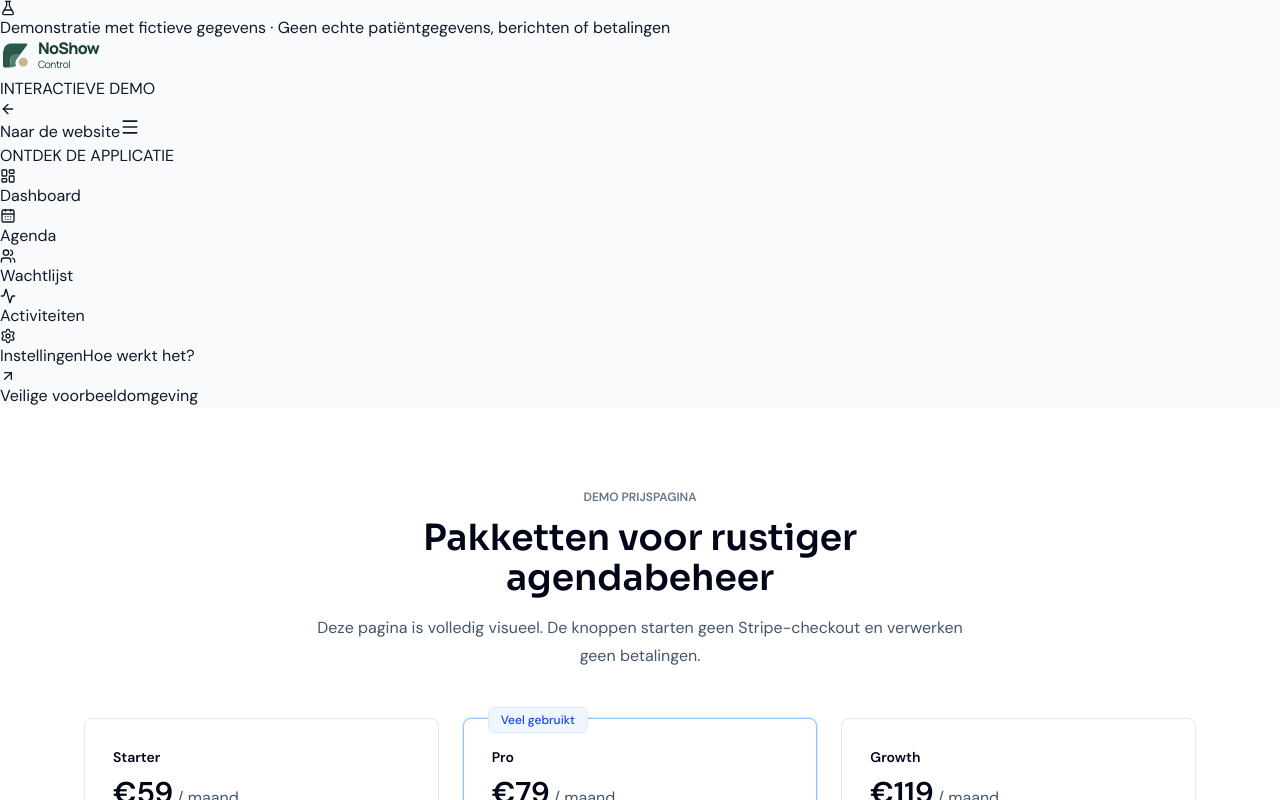
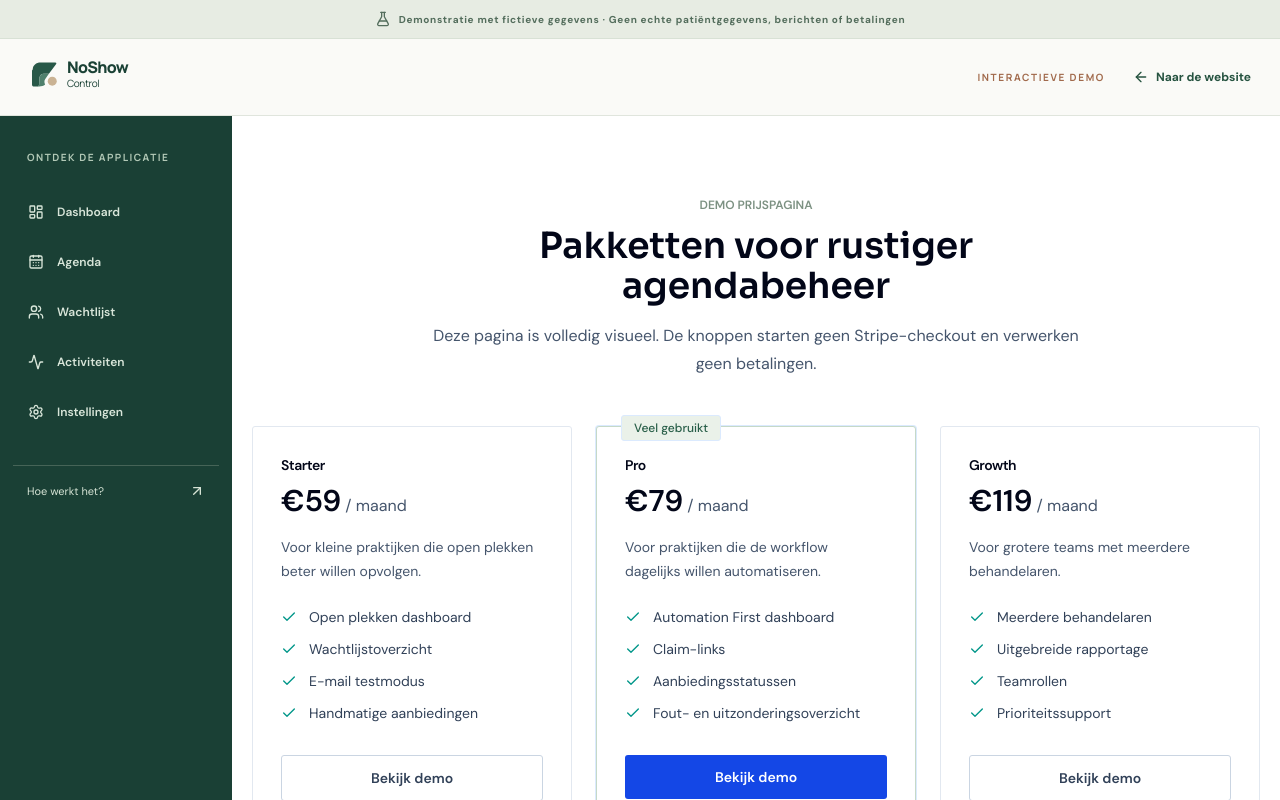
Before and after one commit to bouchraelamrani963-web/praktijkflow, a Next.js app: page /demo/pricing in a window 1280 px wide. Shown: the top 800 px of the page. Built offline with nearby package versions, Linux system fonts and the light colour scheme; no server answers.

Commit message:
design(preview): unify demo home, navigation and detail pages

```diff
--- a/src/app/globals.css
+++ b/src/app/globals.css
@@ -451,3 +451,67 @@ body {
 .ns-landing .ns-brand{gap:0;letter-spacing:normal}
 .ns-app .ns-app-brand{letter-spacing:normal}
 @media(max-width:430px){.ns-landing .ns-identity-symbol{width:29px;height:29px}.ns-landing .ns-identity-words strong{font-size:15px}.ns-landing .ns-identity-words{font-size:11px}}
+
+
+/* Public demo: harmonized with NoShow Control green editorial identity. */
+.ns-demo{--pf-purple:#204c3b;--pf-purple-light:#336d55;--pf-purple-dark:#14392d;--pf-purple-dim:#e7efe8;--pf-purple-border:#cadbcf;--pf-fg-1:#1b4034;--pf-fg-2:#62796a;--pf-fg-3:#7c9182;--pf-border-subtle:#dce5da;background:#fafaf7!important;color:#1d4235;font-family:'DM Sans',Arial,sans-serif}
+.ns-demo-notice{display:flex;justify-content:center;align-items:center;gap:8px;padding:11px 18px;background:#e7ece3;border-bottom:1px solid #d8e1d5;color:#536d5c;font:700 10px/1.5 'DM Sans',sans-serif;letter-spacing:.7px;text-align:center}
+.ns-demo-header{height:77px;border-bottom:1px solid #e0e5dd;background:#fafaf7}
+.ns-demo-header-inner{height:100%;max-width:1430px;margin:auto;padding:0 29px;display:flex;align-items:center;justify-content:space-between}
+.ns-demo-header-actions{display:flex;align-items:center;gap:28px}
+.ns-demo-header-label{font:700 10px Manrope,sans-serif;letter-spacing:1.6px;color:#a16a4c}
+.ns-demo-back-site,.ns-demo-footer-link{display:inline-flex;align-items:center;gap:7px;font-size:12px;font-weight:700;color:#265340}
+.ns-demo-mobile-toggle{display:none;border:1px solid #d6e1d7;padding:9px;color:#28523f}
+.ns-demo-layout{max-width:1430px;margin:auto;display:grid;grid-template-columns:232px minmax(0,1fr);min-height:calc(100vh - 130px)}
+.ns-demo-sidebar{background:#1a4035;display:flex;flex-direction:column;justify-content:space-between;min-height:100%;padding:28px 13px}
+.ns-demo-navigation{display:flex;flex-direction:column;gap:6px}
+.ns-demo-sidebar-label{color:#b3c9b7;font:700 10px Manrope,sans-serif;letter-spacing:1.5px;padding:6px 14px 20px}
+.ns-demo-nav-item{color:#d8e5d9!important;display:flex;align-items:center;gap:13px;padding:13px 15px;font-size:12px;font-weight:600;border-radius:3px;transition:background .15s}
+.ns-demo-nav-item:hover{background:#2b5847}
+.ns-demo-nav-item-current{background:#ebf0e6!important;color:#244b3d!important;box-shadow:inset 3px 0 0 #c08463}
+.ns-demo-nav-start{color:#d6e3d5;display:inline-flex;justify-content:space-between;padding:17px 14px;margin-top:25px;border-top:1px solid #466457;font-size:11px}
+.ns-demo-sidebar-footer{display:flex;align-items:center;gap:8px;color:#b4c8ba;font-size:10px;padding:20px 12px}
+.ns-demo-sidebar-dot{height:7px;width:7px;border-radius:50%;background:#c5ac90}
+.ns-demo-content{min-width:0;background:#fafaf7}
+.ns-demo-footer{padding:23px 30px;border-top:1px solid #e1e7dd;display:flex;align-items:center;justify-content:space-between;gap:18px;color:#7a9082;font-size:11px}
+.ns-demo-home{padding:0 46px}
+.ns-demo-hero{padding:80px 0 90px;display:grid;grid-template-columns:minmax(0,1.05fr) minmax(0,.95fr);align-items:center;gap:50px}
+.ns-demo-eyebrow{font:800 10px Manrope,sans-serif;letter-spacing:1.9px;color:#a56a4b}
+.ns-demo-hero h1,.ns-demo-how h2,.ns-demo-end h2{font-family:Manrope,sans-serif;font-weight:700;letter-spacing:-2px;color:#183d32}
+.ns-demo-hero h1{font-size:clamp(35px,4.2vw,55px);line-height:1.19;margin:18px 0 23px}
+.ns-demo-hero h1 em,.ns-demo-how h2 em{font-style:normal;color:#b46e4b}
+.ns-demo-hero-copy>p:not(.ns-demo-eyebrow){font-size:14px;line-height:1.9;color:#718575;max-width:530px}
+.ns-demo-hero-links{display:flex;flex-wrap:wrap;align-items:center;gap:22px;margin-top:32px}
+.ns-demo-primary{display:inline-flex;align-items:center;justify-content:center;gap:14px;background:#1c4838!important;color:white!important;padding:15px 19px;font-weight:700;font-size:12px;border-radius:2px}
+.ns-demo-primary:hover{background:#2d604a!important}
+.ns-demo-secondary{display:inline-flex;align-items:center;gap:7px;border-bottom:1px solid #bdcbbf;padding-bottom:6px;font-size:12px;font-weight:700;color:#315846}
+.ns-demo-flow{background:#fff;border:1px solid #d8e1d6;box-shadow:12px 15px 0 #e7eee5;padding:27px 24px}
+.ns-demo-flow-label{color:#7a8d7e;font-size:10px;font-weight:700;letter-spacing:1.3px}
+.ns-demo-flow-row{display:grid;grid-template-columns:43px minmax(0,1fr) auto;align-items:center;gap:8px;padding:18px 0;border-bottom:1px solid #e8eee8}
+.ns-demo-flow-row>span:first-child{font-size:11px;color:#8b9b8d}
+.ns-demo-flow-row strong{font-size:11px;font-weight:700;color:#2d5241}
+.ns-demo-flow-pill{font-size:9px;padding:5px 7px;background:#eef4ec;color:#476e54}
+.ns-demo-flow-muted{background:#f6e9df;color:#996a4c}
+.ns-demo-flow-success strong{color:#1c734f}
+.ns-demo-flow>p{font-size:10px;line-height:1.6;color:#8a9b90;margin-top:17px}
+.ns-demo-how{padding:78px 0 95px;border-top:1px solid #dbe4d9}
+.ns-demo-how h2{font-size:clamp(28px,3vw,41px);line-height:1.24;margin:14px 0 33px}
+.ns-demo-steps{display:grid;grid-template-columns:repeat(2,1fr);gap:0;border-top:1px solid #dbe4d9;border-left:1px solid #dbe4d9}
+.ns-demo-steps article{padding:26px;border-right:1px solid #dbe4d9;border-bottom:1px solid #dbe4d9}
+.ns-demo-step-top{display:flex;justify-content:space-between;align-items:center;color:#a76e50;font-size:12px}
+.ns-demo-steps h3{font:700 15px Manrope,sans-serif;color:#2b5544;margin:24px 0 10px}
+.ns-demo-steps article p{font-size:12px;line-height:1.8;color:#748777}
+.ns-demo-end{padding:45px 0 75px;border-top:1px solid #dbe4d9;display:flex;align-items:center;justify-content:space-between;gap:22px}
+.ns-demo-end h2{font-size:29px;margin:13px 0}
+.ns-demo-end div>p:last-child{font-size:12px;line-height:1.7;color:#788b7b;max-width:470px}
+.ns-demo :is(.pf-btn-primary,.pf-icon-tile){background:#1e4b3b!important;color:white!important}
+.ns-demo :is(a.text-blue-700,a.text-blue-600,summary.text-blue-700){color:#2c654c!important}
+.ns-demo :is(.bg-blue-50,.bg-blue-50\/70){background:#eaf1e9!important}
+.ns-demo :is(.border-blue-200,.border-blue-300){border-color:#c5d9c8!important}
+.ns-demo :is(.text-blue-700,.text-blue-800){color:#285e48!important}
+.ns-demo .pf-grad-hero{background:#f4f6f0}
+.ns-demo :is(h1,h2,h3){letter-spacing:-.5px}
+.ns-demo :is(.rounded-lg,.rounded-md){border-radius:3px}
+@media(max-width:1020px){.ns-demo-hero{gap:26px}.ns-demo-home{padding:0 28px}.ns-demo-flow{padding:20px 15px}}
+@media(max-width:760px){.ns-demo-header-label,.ns-demo-back-site{display:none}.ns-demo-mobile-toggle{display:flex}.ns-demo-layout{display:block}.ns-demo-sidebar{display:none}.ns-demo-mobile-menu{background:#1a4035;padding:10px}.ns-demo-mobile-menu .ns-demo-sidebar-label{display:none}.ns-demo-hero{grid-template-columns:1fr;padding:52px 0}.ns-demo-how{padding:50px 0}.ns-demo-end{flex-direction:column;align-items:flex-start}.ns-demo-footer{flex-direction:column;align-items:flex-start}.ns-demo-header{height:67px}}
+@media(max-width:480px){.ns-demo-home{padding:0 18px}.ns-demo-hero h1{font-size:36px}.ns-demo-steps{grid-template-columns:1fr}.ns-demo-flow-row{grid-template-columns:40px 1fr}.ns-demo-flow-pill{grid-column:2;justify-self:start}.ns-demo-header-inner{padding:0 18px}}
```
